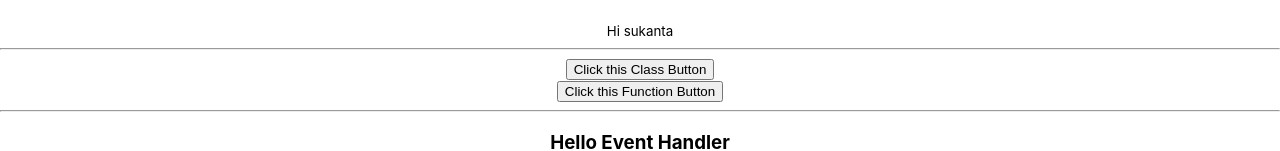
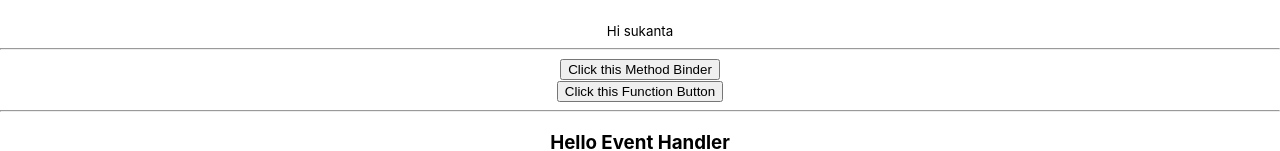
Before and after one commit to sukanta7660/react-er-kutinati, a React (Create React App) app: page / in a window 1280 px wide. Shown: the part 382-533 px from the top of the page. Built offline with nearby package versions, Linux system fonts and the light colour scheme.

Commit message:
method binding

```diff
--- a/src/components/Buttons/ClassClick.js
+++ b/src/components/Buttons/ClassClick.js
@@ -1,17 +1,27 @@
 import {Component} from 'react'
+import ButtonComp from "../Utils/ButtonComp";
 
 class ClassClick extends Component {
 
+    constructor(props) {
+
+        super(props);
+
+        this.state = {
+            name: 'sukanta purkayastha',
+            message: 'Welcome to reactive world.'
+        }
+
+    }
+
     clickHandler = () => {
-        console.log('Class Button clicked')
+        alert(`Hi sukanta`);
     }
 
     render() {
         return (
             <div>
-                <button onClick={ this.clickHandler }>
-                    Click this Class Button
-                </button>
+                <ButtonComp handler={this.clickHandler}/>
             </div>
         )
     }
--- /dev/null
+++ b/src/components/Utils/ButtonComp.js
@@ -0,0 +1,16 @@
+import React from 'react';
+
+const ButtonComp = (props) => {
+
+    const { handler } = props
+
+    return (
+        <div>
+            <button onClick={ handler }>
+                Click this Method Binder
+            </button>
+        </div>
+    )
+}
+
+export default ButtonComp
```
